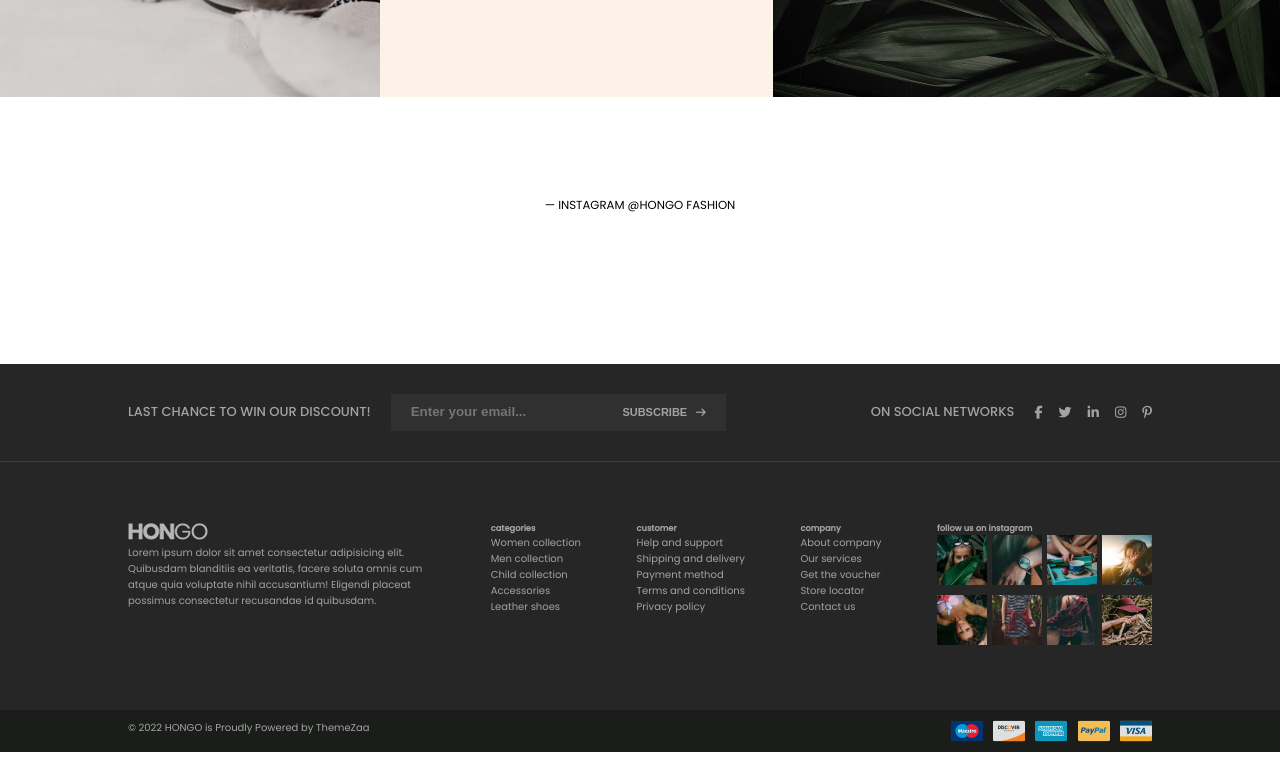
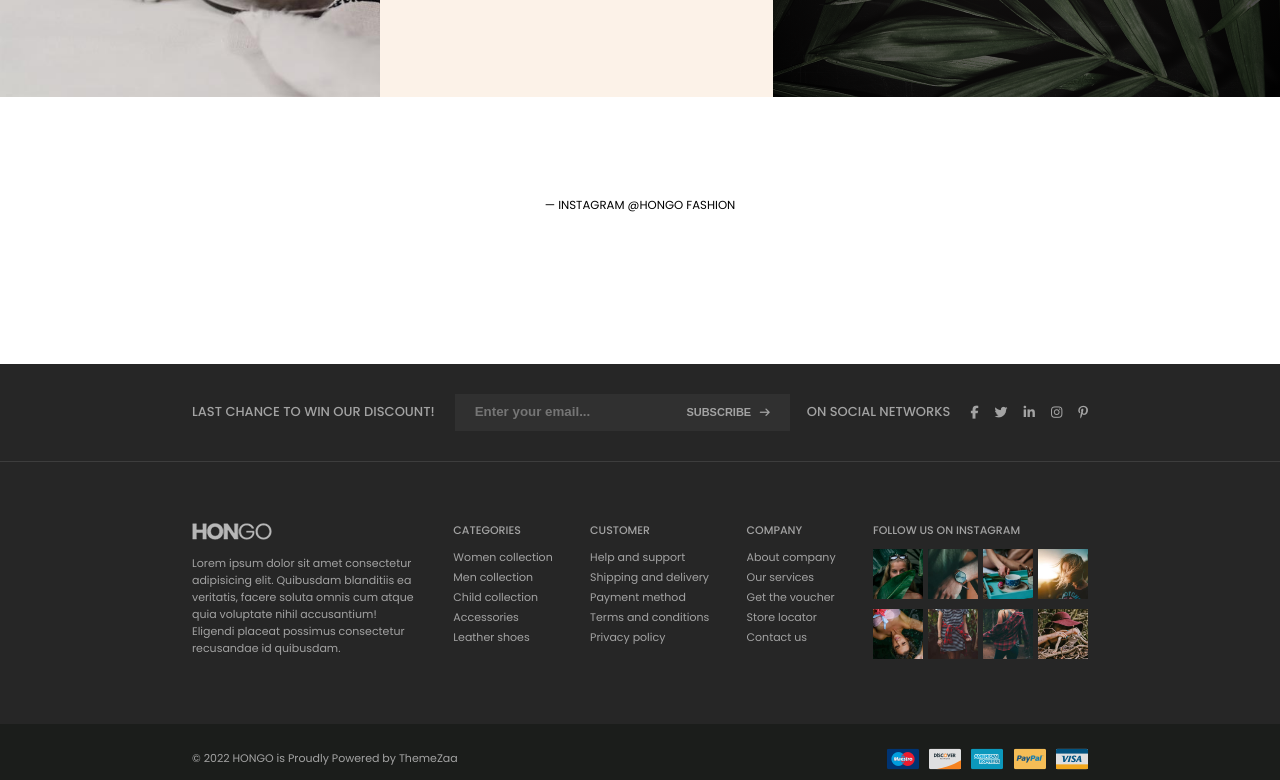
Before and after one commit to Nelnaji/hongo, a website: page index.html in a window 1280 px wide. Shown: the part 4086-4866 px from the top of the page. Before the commit the page ends 4838 px from the top, so only its background shows below. Drawn offline with Linux system fonts and the light colour scheme.

Commit message:
fin du css

```diff
--- a/index.html
+++ b/index.html
@@ -301,7 +301,8 @@
 
              <div class="main-footer">
                  <div class="sub-main-footer-1">
-                <img src="./public/img/footer-logo.png">
+                <img class="footer-logo"
+                src="./public/img/footer-logo.png">
 
                 <p class="main-footer-text">Lorem ipsum dolor sit amet consectetur adipisicing elit. Quibusdam blanditiis ea veritatis, facere soluta omnis cum atque quia voluptate nihil accusantium! Eligendi placeat possimus consectetur recusandae id quibusdam.</p>
             </div>
--- a/src/scss/layer/_footer.scss
+++ b/src/scss/layer/_footer.scss
@@ -10,7 +10,7 @@ footer {
   padding: 3rem 0rem;
   align-items: center;
   justify-content: space-between;
-  margin-inline: 10%;
+  margin-inline: 15%;
 }
 
 .newsletter-container {
@@ -63,7 +63,7 @@ footer {
   display: flex;
   justify-content: space-between;
   padding: 6rem 0;
-  margin-inline: 10%;
+  margin-inline: 15%;
   color: $clr-t-secondary;
 }
 .main-footer-container {
@@ -82,9 +82,12 @@ footer {
 }
 
 .sub-main-footer-1 {
-  width: 30%;
+  width: 25%;
 }
 
+.main-footer-text {
+  font-size: 1.1rem;
+}
 .footer-links {
   display: flex;
   flex-direction: column;
@@ -92,6 +95,8 @@ footer {
   a:link {
     color: $clr-t-secondary;
     text-decoration: none;
+    padding-bottom: 0.3rem;
+    font-size: 1.1rem;
   }
 }
 // styling last footer
@@ -100,14 +105,29 @@ footer {
 }
 
 .last-footer {
-  margin-inline: 10%;
+  margin-inline: 15%;
   display: flex;
   justify-content: space-between;
   color: $clr-t-secondary;
-  padding: 1rem 0rem;
+  padding: 2.4rem 0 1rem 0;
+  align-items: center;
+  p {
+    font-size: 1.1rem;
+  }
 }
 
 .email-input-container {
   border-bottom: 1px solid rgb(61, 61, 61);
   background-color: $clr-footer;
 }
+
+.main-footer-titles {
+  text-transform: uppercase;
+  padding-bottom: 1rem;
+  font-size: 1.1rem;
+  font-weight: 500;
+}
+
+.footer-logo {
+  padding-bottom: 1rem;
+}
```
Also changed, not shown: public/css/style.css, 1 other file.
